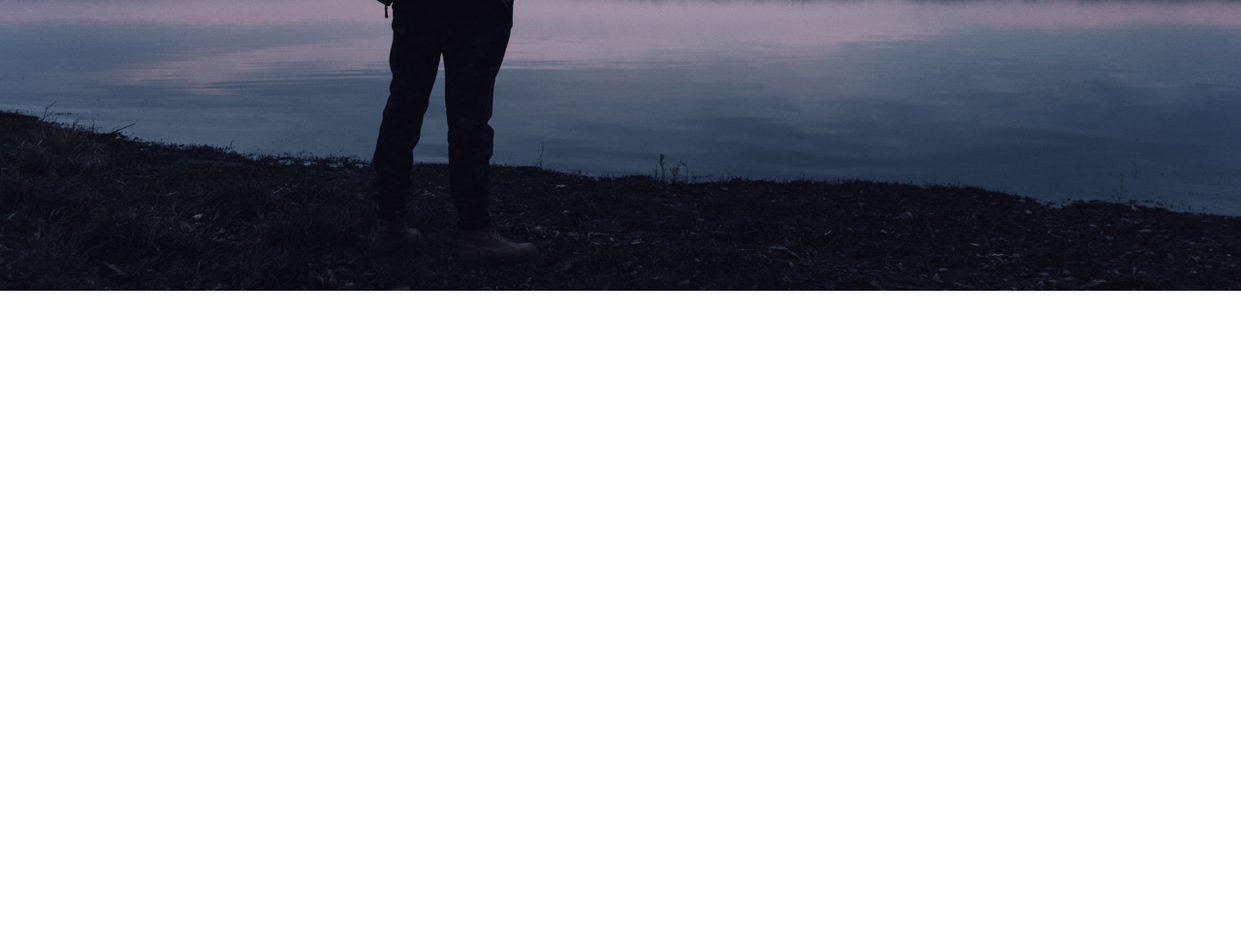
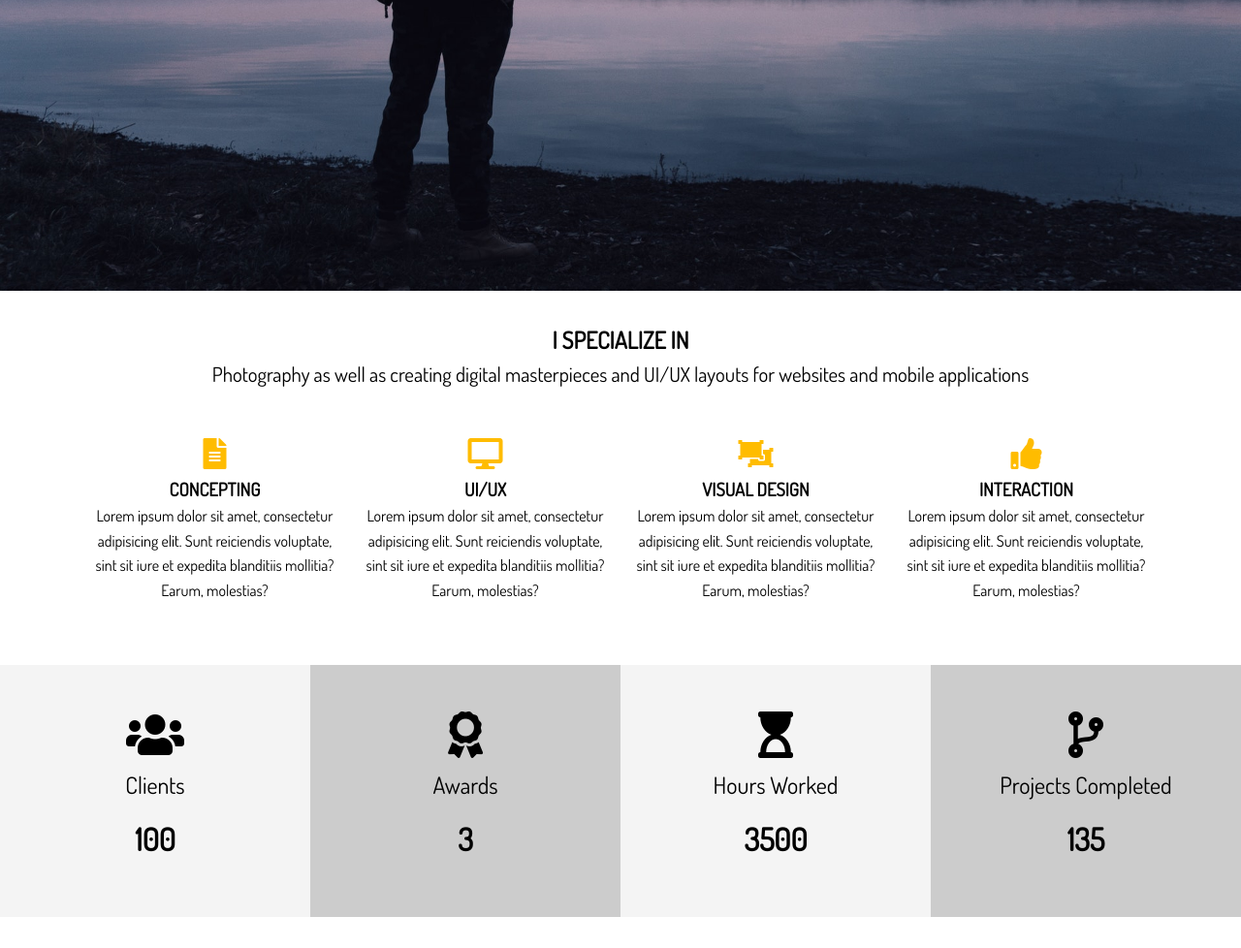
Before and after one commit to adhikarisushant/portfolioWebsite, a plain HTML site: page dist/index.html in a window 1280 px wide. Shown: the part 500-1478 px from the top of the page at 97% size. Before the commit the page ends 800 px from the top, so only its background shows below. Drawn offline with Linux system fonts and the light colour scheme.

Commit message:
specialize & stats section

```diff
--- a/dist/css/main.css
+++ b/dist/css/main.css
@@ -34,6 +34,30 @@ input[class^='btn-']:hover {
 
 .text-center {
   text-align: center; }
+
+.py-1 {
+  padding: 1rem 0; }
+
+.py-2 {
+  padding: 2rem 0; }
+
+.py-3 {
+  padding: 3rem 0; }
+
+.py-4 {
+  padding: 4rem 0; }
+
+.my-1 {
+  margin: 1rem 0; }
+
+.my-2 {
+  margin: 2rem 0; }
+
+.my-3 {
+  margin: 3rem 0; }
+
+.my-4 {
+  margin: 4rem 0; }
 
 * {
   margin: 0;
@@ -93,3 +117,29 @@ img {
     #header-home .header-content h1 {
       font-size: 4rem;
       line-height: 1.2; }
+
+#home-a .specials {
+  margin-top: 3rem;
+  display: grid;
+  grid-gap: 1rem;
+  grid-template-columns: repeat(4, 1fr); }
+  #home-a .specials .fas {
+    color: #ffbc00;
+    padding-bottom: 0.4rem; }
+
+#home-b .stats {
+  display: grid;
+  grid-template-columns: repeat(4, 1fr); }
+  #home-b .stats li {
+    line-height: 2; }
+    #home-b .stats li.stats-title {
+      font-size: 1.5rem; }
+    #home-b .stats li.stats-number {
+      font-size: 2rem;
+      font-weight: bold; }
+  #home-b .stats div {
+    padding: 3rem 0; }
+    #home-b .stats div:nth-child(odd) {
+      background: #f4f4f4; }
+    #home-b .stats div:nth-child(even) {
+      background: #ccc; }
--- a/dist/index.html
+++ b/dist/index.html
@@ -34,6 +34,75 @@
         </div>
     </header>
 
+    <!-- Section A: Specialize -->
+    <section id="home-a" class="text-center py-2" >
+        <div class="container">
+            <h2 class="section-title">I Specialize In</h2>
+            <div class="bottom-line"></div>
+            <p class="lead">
+                Photography as well as creating digital masterpieces and UI/UX layouts for websites and mobile applications
+            </p>
+            <div class="specials">
+                <div>
+                    <i class="fas fa-file-alt fa-2x"></i>
+                    <h3>Concepting</h3>
+                    <p>Lorem ipsum dolor sit amet, consectetur adipisicing elit. Sunt reiciendis voluptate, sint sit iure et expedita blanditiis mollitia? Earum, molestias?</p>
+                </div>
+                <div>
+                    <i class="fas fa-desktop fa-2x"></i>
+                    <h3>UI/UX</h3>
+                    <p>Lorem ipsum dolor sit amet, consectetur adipisicing elit. Sunt reiciendis voluptate, sint sit iure et expedita blanditiis mollitia? Earum, molestias?</p>
+                </div>
+                <div>
+                    <i class="fas fa-object-ungroup fa-2x"></i>
+                    <h3>Visual Design</h3>
+                    <p>Lorem ipsum dolor sit amet, consectetur adipisicing elit. Sunt reiciendis voluptate, sint sit iure et expedita blanditiis mollitia? Earum, molestias?</p>
+                </div>
+                <div>
+                    <i class="fas fa-thumbs-up fa-2x"></i>
+                    <h3>Interaction</h3>
+                    <p>Lorem ipsum dolor sit amet, consectetur adipisicing elit. Sunt reiciendis voluptate, sint sit iure et expedita blanditiis mollitia? Earum, molestias?</p>
+                </div>
+            </div>
+        </div>
+    </section>
+
+    <!-- Section B: Stats -->
+    <section id="home-b" class="text-center py-2">
+        <div class="stats">
+            <div>
+                <ul>
+                    <li><i class="fas fa-users fa-3x"></i></li>
+                    <li class="stats-title">Clients</li>
+                    <li class="stats-number">100</li>
+                </ul>
+            </div>
+
+            <div>
+                <ul>
+                    <li><i class="fas fa-award fa-3x"></i></li>
+                    <li class="stats-title">Awards</li>
+                    <li class="stats-number">3</li>
+                </ul>
+            </div>
+
+            <div>
+                <ul>
+                    <li><i class="fas fa-hourglass-start fa-3x"></i></li>
+                    <li class="stats-title">Hours Worked</li>
+                    <li class="stats-number">3500</li>
+                </ul>
+            </div>
+
+            <div>
+                <ul>
+                    <li><i class="fas fa-code-branch fa-3x"></i></li>
+                    <li class="stats-title">Projects Completed</li>
+                    <li class="stats-number">135</li>
+                </ul>
+            </div>
+        </div>
+    </section>
     <!-- Type effect -->
     <script src="js/typewriter.js"></script>
 </body>
```
